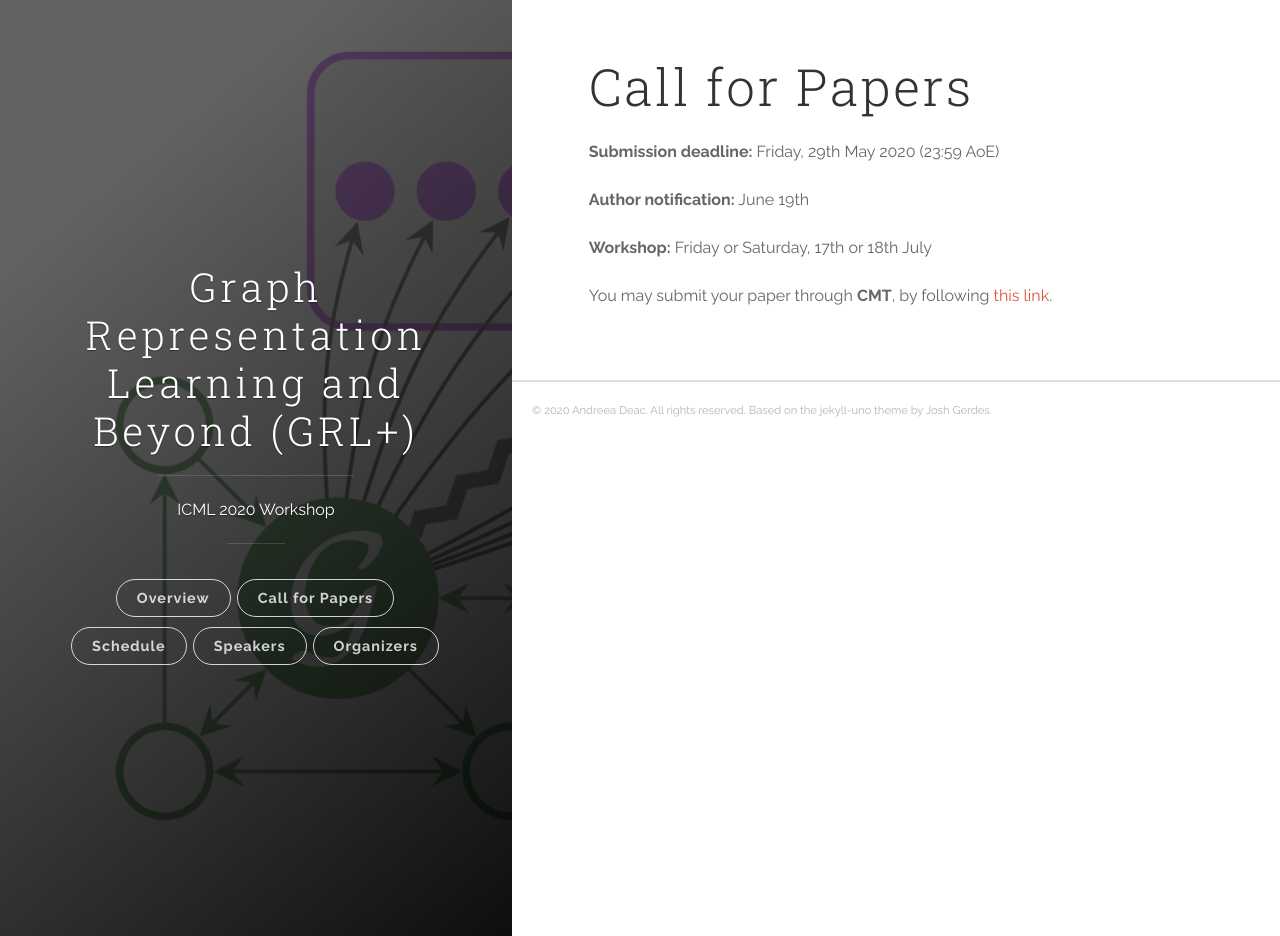
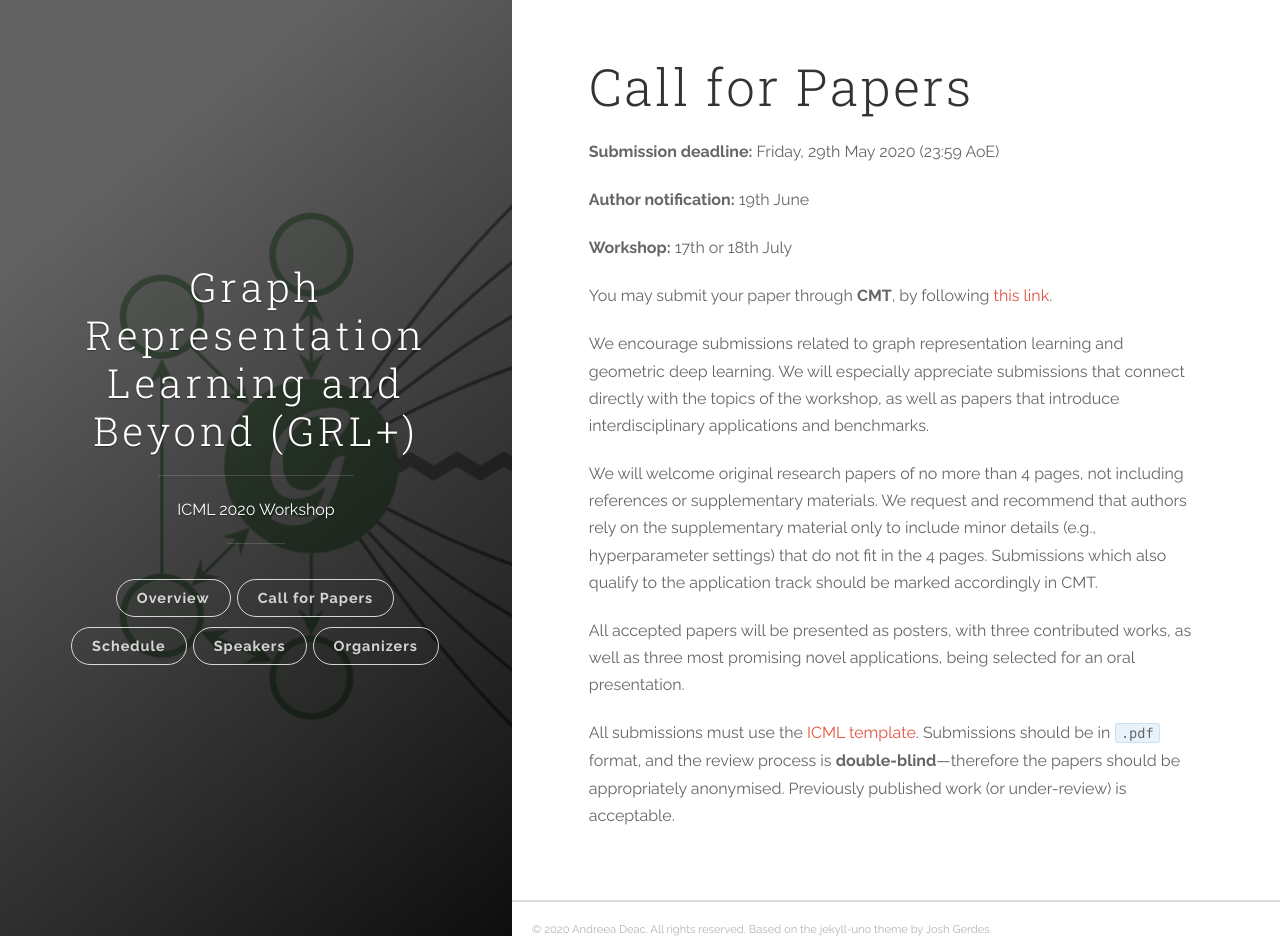
Before and after one commit to grlplus/grlplus.github.io, a Jekyll site: the page built from cfp.md, in a window 1280 px wide and 936 px high. Built offline with Jekyll 4.4.1, drawn with Linux system fonts in a browser that asks for light colours.

Commit message:
cfp and picture

```diff
--- a/cfp.md
+++ b/cfp.md
@@ -6,8 +6,16 @@ permalink: /cfp/
 
 **Submission deadline:** Friday, 29th May 2020 (23:59 AoE)
 
-**Author notification:**  June 19th
+**Author notification:** 19th June
 
-**Workshop:** Friday or Saturday, 17th or 18th July
+**Workshop:** 17th or 18th July
 
 You may submit your paper through **CMT**, by following [this link](https://cmt3.research.microsoft.com/GRLB2020/).
+
+We encourage submissions related to graph representation learning and geometric deep learning. We will especially appreciate submissions that connect directly with the topics of the workshop, as well as papers that introduce interdisciplinary applications and benchmarks.
+
+We will welcome original research papers of no more than 4 pages, not including references or supplementary materials. We request and recommend that authors rely on the supplementary material only to include minor details (e.g., hyperparameter settings) that do not fit in the 4 pages. Submissions which also qualify to the application track should be marked accordingly in CMT.
+
+All accepted papers will be presented as posters, with three contributed works, as well as three most promising novel applications, being selected for an oral presentation.
+
+All submissions must use the [ICML template](https://icml.cc/Conferences/2020/StyleAuthorInstructions). Submissions should be in `.pdf` format, and the review process is **double-blind**---therefore the papers should be appropriately anonymised. Previously published work (or under-review) is acceptable.
```
Also changed, not shown: overview.md (+0 -3 lines), images/cover.png, images/profile.png, 1 other file.
